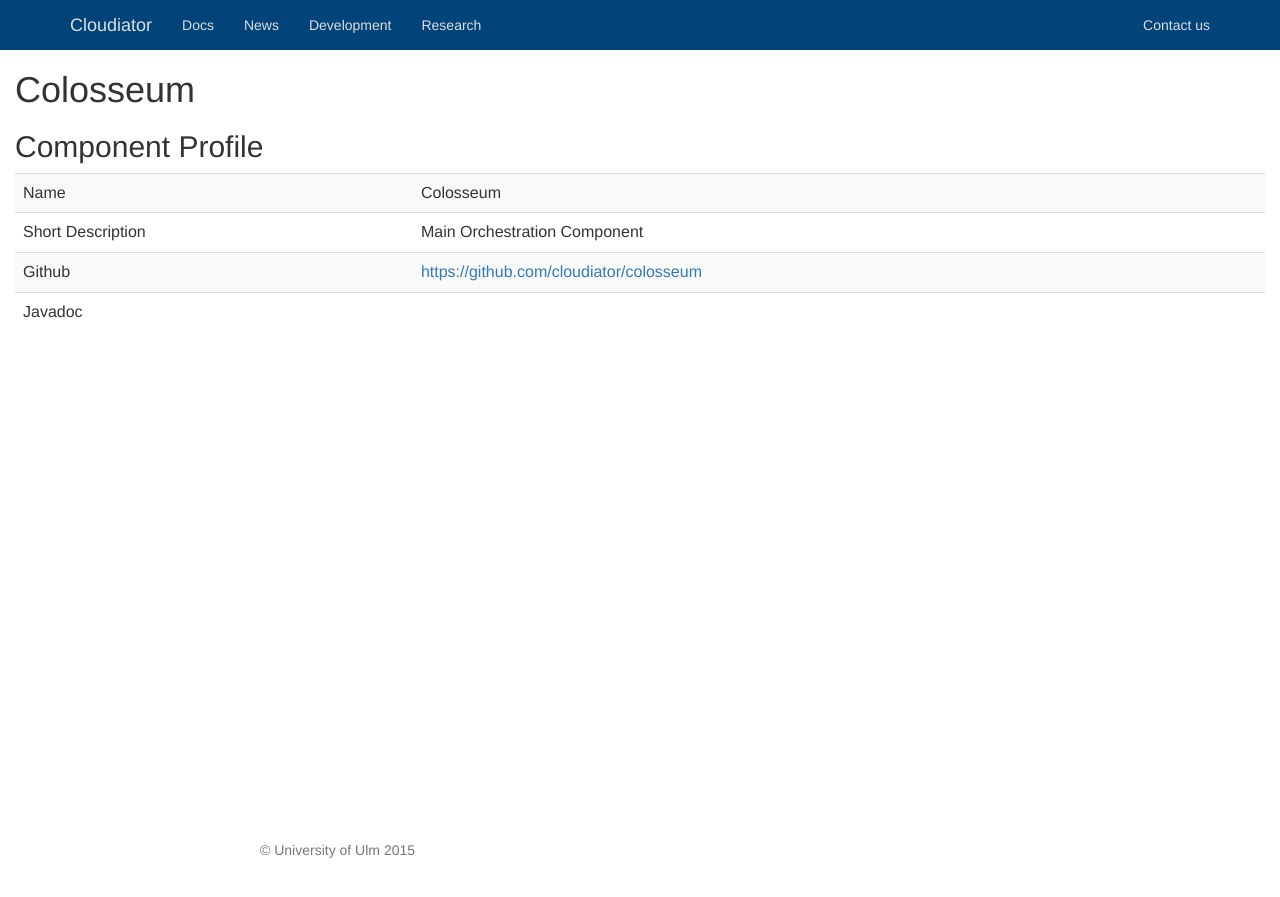
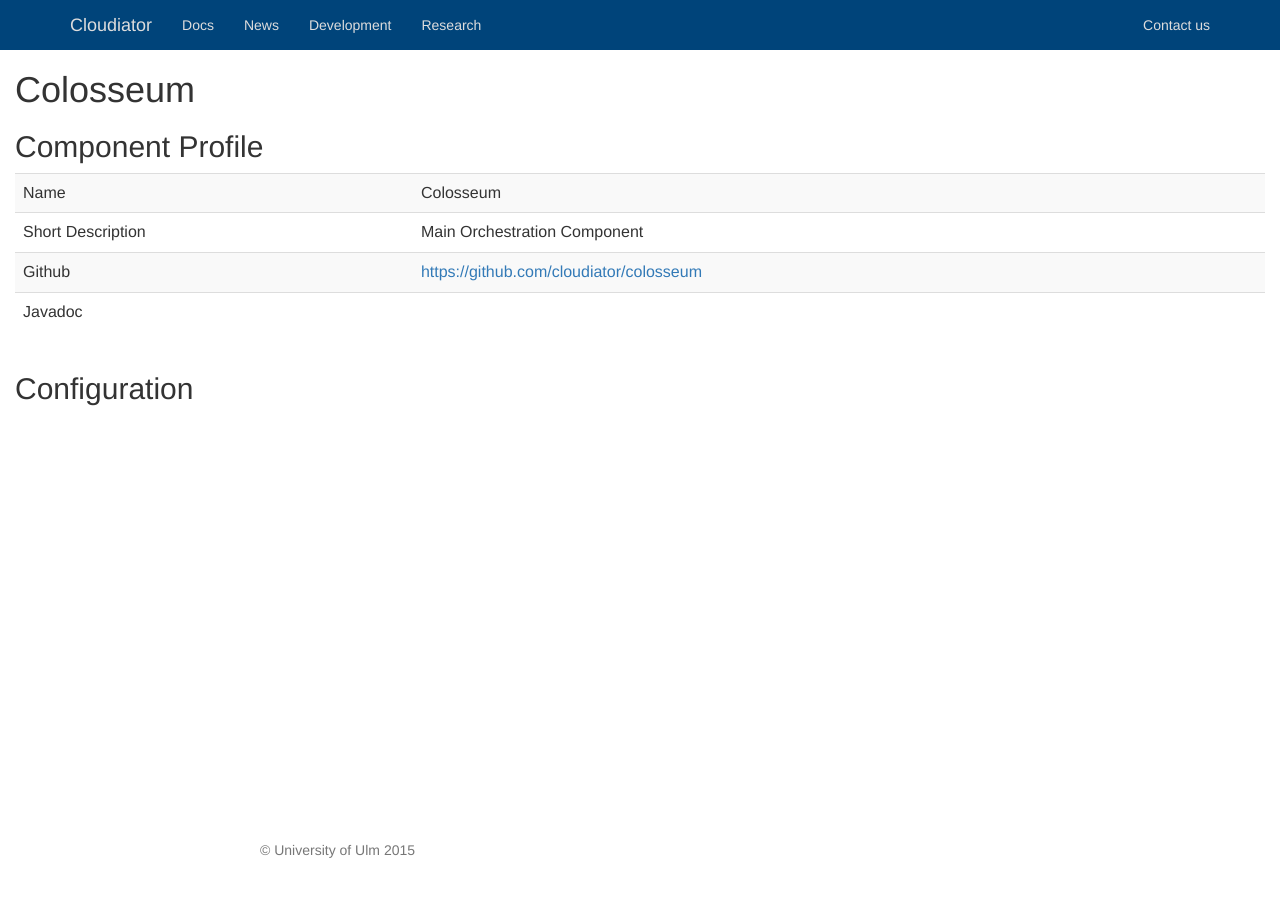
Before and after one commit to cloudiator/cloudiator.github.io, a Jekyll site: the page built from _components/colosseum.md, in a window 1280 px wide. Shown: the top 897 px of the page. Built offline with Jekyll 4.4.1, drawn with Linux system fonts in a browser that asks for light colours.

Commit message:
Added config section

```diff
--- a/_components/colosseum.md
+++ b/_components/colosseum.md
@@ -5,3 +5,5 @@
 javadoc:
 layout: dev_component
 ---
+
+## Configuration
--- a/_data/docs.yml
+++ b/_data/docs.yml
@@ -3,6 +3,7 @@
     - introduction
     - architecture
     - installation
+    - configuration
 
 - title: Model
   docs:
```
Also changed, not shown: _components/sword.md (+2 -0 lines), _docs/configuration.md (added).
